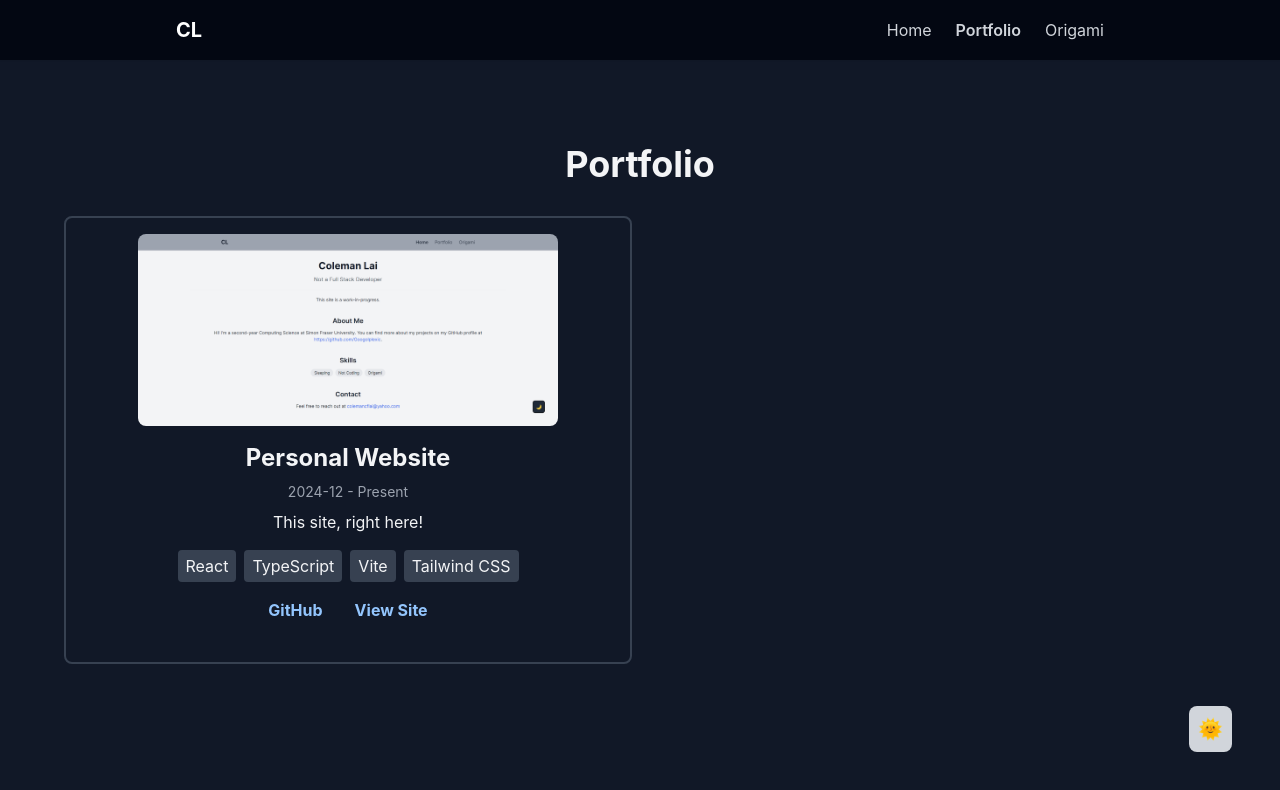
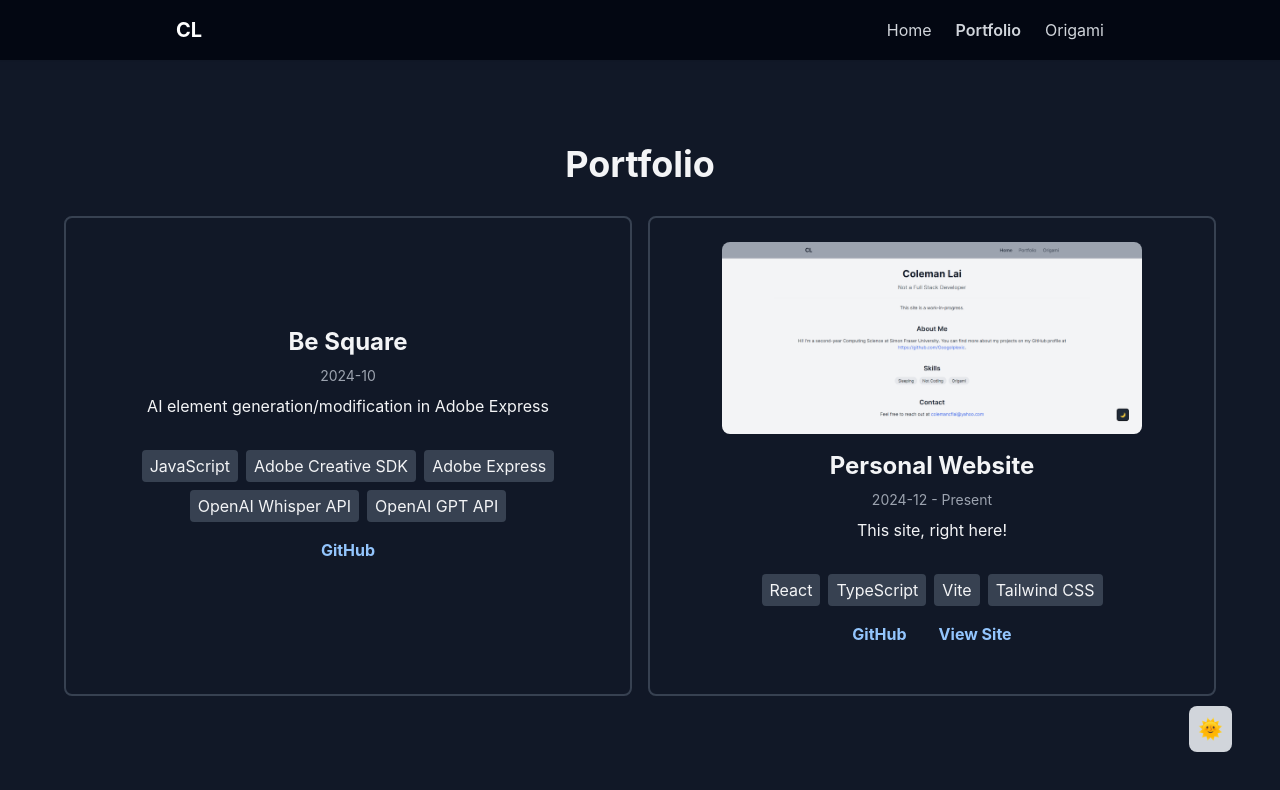
Before and after one commit to Googolplexic/personal-website, a React (Vite) app: page /portfolio in a window 1280 px wide. Shown: the top 790 px of the page. Built offline with nearby package versions, Linux system fonts and the light colour scheme.

Commit message:
Added be square, some design changes

```diff
--- /dev/null
+++ b/src/assets/projects/be-square/description.md
@@ -0,0 +1 @@
+# Be Square
--- /dev/null
+++ b/src/assets/projects/be-square/index.ts
@@ -0,0 +1,17 @@
+import { ProjectProps } from '../../../types';
+import description from './description.md?raw';
+
+const sortedImages = Object.values(import.meta.glob('./images/*.(png|jpg|jpeg)', { eager: true, import: 'default' }))
+    .sort((a, b) => (a as string).localeCompare(b as string)) as string[];
+
+export default {
+    title: "Be Square",
+    summary: "AI element generation/modification in Adobe Express",
+    description: description,
+    technologies: ['JavaScript', 'Adobe Creative SDK', 'Adobe Express', 'OpenAI  Whisper API', 'OpenAI GPT API'],
+    githubUrl: "https://github.com/Googolplexic/beSquare",
+    liveUrl: "",
+    images: sortedImages,
+    startDate: "2024-10",
+    endDate: "2024-10"
+} as ProjectProps;
--- a/src/components/Project.tsx
+++ b/src/components/Project.tsx
@@ -7,8 +7,8 @@ export function Project(props: ProjectProps) {
     const projectSlug = props.title.toLowerCase().replace(/\s+/g, '-');
 
     return (
-        <Link to={projectSlug} className="block">
-            <div className="border-2 rounded-lg p-4 mb-4 dark:border-gray-700 hover:shadow-lg dark:hover:shadow-gray-500 hover:shadow-gray-400 transition-shadow">
+        <Link to={projectSlug} className="block h-fit-content">
+            <div className="border-2 rounded-lg p-4 mb-4 dark:border-gray-700 hover:shadow-lg dark:hover:shadow-gray-500 hover:shadow-gray-400 transition-shadow h-full flex justify-center flex-col">
                 {props.images && props.images.length > 0 && (
                     <div className="flex gap-2 mb-4 mx-auto justify-center">
                         <img
@@ -20,7 +20,7 @@ export function Project(props: ProjectProps) {
                 )}
                 <h2 className="text-2xl font-bold mb-2">{props.title}</h2>
                 <p className="text-sm text-gray-600 dark:text-gray-400 mb-2">
-                    {props.startDate} - {props.endDate || 'Present'}
+                    {props.startDate === props.endDate ? props.startDate : `${props.startDate} - ${props.endDate || 'Present'}`}
                 </p>
                 <p className="mb-4">{props.summary}</p>
                 <ProjectTechnologies technologies={props.technologies} />
--- a/src/components/ProjectImageCarousel.tsx
+++ b/src/components/ProjectImageCarousel.tsx
@@ -19,6 +19,12 @@ export function ProjectImageCarousel({ images, title }: ProjectImageCarouselProp
             prev === 0 ? images.length - 1 : prev - 1
         );
     };
+
+    if (images.length === 0) {
+        return <div>
+            <h2 className='text-gray-600 dark:text-gray-500'>No images :(</h2>
+        </div>;
+    }
 
     return (
         <div className="relative mb-8 group z-0">
--- a/src/pages/ProjectDetail.tsx
+++ b/src/pages/ProjectDetail.tsx
@@ -22,7 +22,7 @@ export function ProjectDetail() {
             <div>
                 <h1 >{project.title}</h1>
                 <p className="text-gray-600 dark:text-gray-400 mb-2">
-                    {project.startDate} - {project.endDate || 'Present'}
+                    {project.startDate === project.endDate ? project.startDate : `${project.startDate} - ${project.endDate || 'Present'}`}
                 </p>
                 <ProjectLinks project={project} />
                 <ProjectImageCarousel images={project.images || []} title={project.title} />
```
Also changed, not shown: src/components/ImageCarousel.tsx (deleted), src/components/ProjectHeader.tsx (deleted).
